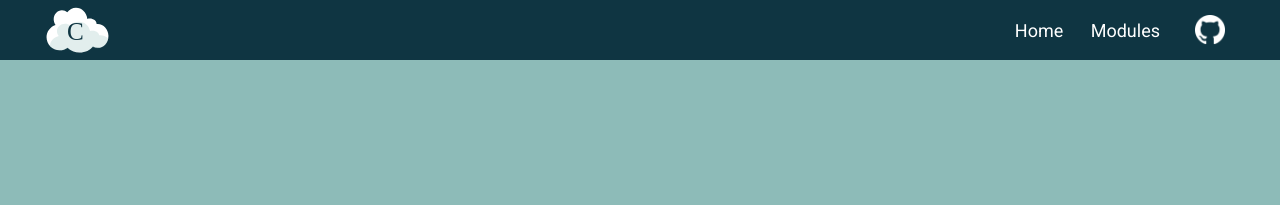
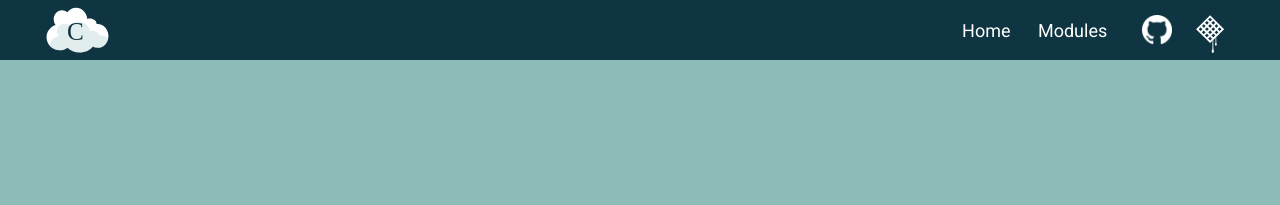
Before and after one commit to lucidsoftware/cumulus, a Jekyll site: the page built from index.html, in a window 1280 px wide. Shown: the top 205 px of the page. Built offline with Jekyll 4.4.1, drawn with Linux system fonts in a browser that asks for light colours.

Commit message:
add link to project waffle

```diff
--- a/_includes/header.html
+++ b/_includes/header.html
@@ -23,6 +23,9 @@
           <li><a href="{{site.baseurl}}/modules/sqs.html">SQS</a></li>
         </ul>
       </nav>
+      <a class="image-link waffle" href="https://waffle.io/lucidsoftware/cumulus">
+        <img src="{{site.baseurl}}/assets/img/waffle.svg" />
+      </a>
       <a class="image-link github" href="https://github.com/lucidsoftware/cumulus">
         <img src="{{site.baseurl}}/assets/img/github-inverted.png" />
       </a>
--- a/_sass/header.scss
+++ b/_sass/header.scss
@@ -13,6 +13,13 @@ header.site-header {
 
   .github img {
     float: right;
+  }
+
+  .waffle img {
+    float: right;
+
+    height: 68px;
+    padding-left: 8px;
   }
 
   .brand img {
```
Also changed, not shown: assets/img/waffle.svg (added).
